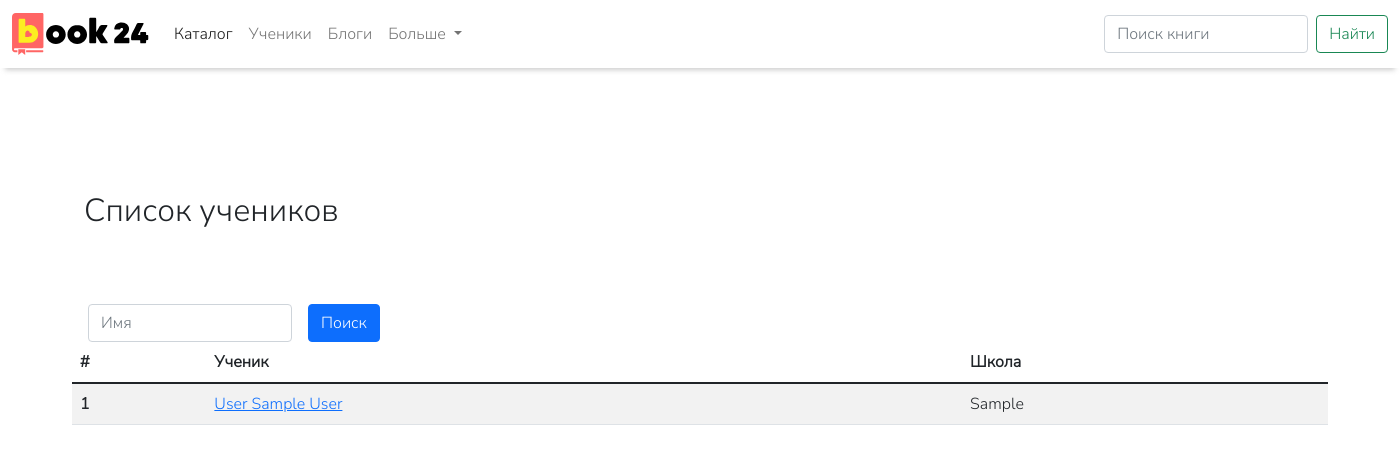
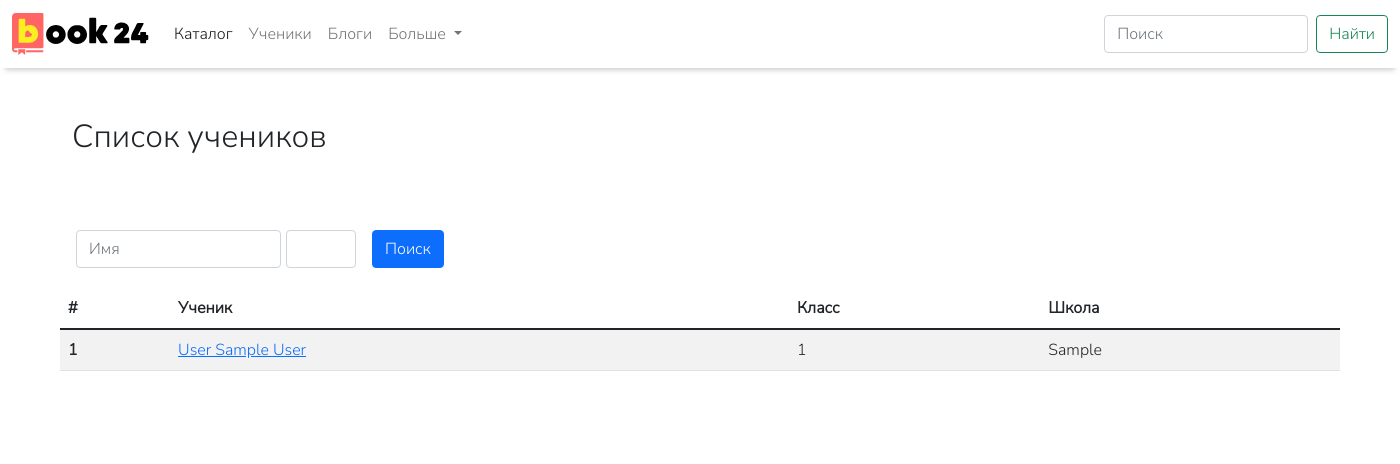
Before and after one commit to klapzL/project-3, a Django app: page /students/ in a window 1400 px wide. Shown: the top 464 px of the page. Run offline with Django 4.2, Linux system fonts and the light colour scheme; tables that the repository leaves empty hold one stand-in row (values such as "Sample post"); some libraries are stand-ins or nearby versions.

Commit message:
look up was added

```diff
--- a/blogs/static/blogs/css/custom.css
+++ b/blogs/static/blogs/css/custom.css
@@ -35,11 +35,15 @@
   display: block;
   width: 10em;
 }
-
+.books {
+  display: flex;
+}
 .book {
   display: block;
-  width: 300px;
+  width: auto;
   margin-bottom: 20px;
+  margin-left: 20px;
+  margin-right: 30px;
 }
 .book img {
   object-fit: contain;
@@ -72,8 +76,19 @@
     margin-right: 20em;
 }
 .navbar-shadows {
-  margin-bottom: 300px;
   -webkit-box-shadow: 0px 7px 5px -5px rgba(144, 144, 144, 0.45);
   -moz-box-shadow: 0px 7px 5px -5px rgba(144, 144, 144, 0.45);
   box-shadow: 0px 7px 5px -5px rgba(144, 144, 144, 0.45);
 }
+.table-student {
+  margin-top: 20px;
+}
+form .row {
+  margin-top: -30em;
+}
+.search {
+  display: flex;
+}
+.grade-search {
+  margin-left: 5px;
+}
--- a/core/settings.py
+++ b/core/settings.py
@@ -57,7 +57,7 @@
     {
         'BACKEND': 'django.template.backends.django.DjangoTemplates',
         'DIRS': [BASE_DIR/'templates'],
-        'APP_DIRS': False,
+        'APP_DIRS': True,
         'OPTIONS': {
             'context_processors': [
                 'django.template.context_processors.debug',
--- a/students/views.py
+++ b/students/views.py
@@ -1,16 +1,31 @@
-from django.shortcuts import render
+from django.shortcuts import render, get_object_or_404
 from .models import Student
 
 def students_list(request):
-    students = Student.objects.all
+    students = Student.objects.all()
+    search_query = request.GET.get('q', '')
+    search_query_grade = request.GET.get('grade')
+    if search_query:
+        students = students.filter(name__contains=search_query)
+    if search_query_grade:
+        students = students.filter(grade=search_query_grade)
     context = {
-        'students': students
+        'students': students,
+        'search_query': search_query,
     }
     return render(request, 'students/students_list.html', context)
 
 def student_details(request, student_id):
     students = Student.objects.get(id=student_id)
+    students = get_object_or_404(Student, pk=student_id)
     context = {
         'student': students
     }
     return render(request, 'students/student_details.html', context)
+
+def student_create(request):
+    # form = Student
+    context = {
+
+    }
+    return render(request, 'students/student_create', context)
--- a/templates/_base.html
+++ b/templates/_base.html
@@ -6,9 +6,9 @@
     <meta charset="UTF-8">
     <meta name="viewport" content="width=device-width, initial-scale=1.0">
     <title>{% block title %}{% endblock title %}</title>
-    <link href="{% static 'blogs/css/bootstrap.min.css' %}" rel="stylesheet"
-        integrity="sha384-1BmE4kWBq78iYhFldvKuhfTAU6auU8tT94WrHftjDbrCEXSU1oBoqyl2QvZ6jIW3" crossorigin="anonymous">
-    <link rel="stylesheet" href="{% static 'students/css/custom.css' %}">
+    <link rel="stylesheet" href="{% static 'blogs/css/bootstrap.min.css' %}">
+    <link href="{% static 'blogs/css/bootstrap.min.css' %}">
+    <link rel="stylesheet" href="{% static 'blogs/css/custom.css' %}">
     <link rel="preconnect" href="https://fonts.googleapis.com">
     <link rel="preconnect" href="https://fonts.gstatic.com" crossorigin>
     <link href="https://fonts.googleapis.com/css2?family=Luckiest+Guy&family=Nunito+Sans:wght@300&display=swap"
@@ -55,7 +55,7 @@
                     </li>
                 </ul>
                 <form class="d-flex">
-                    <input class="form-control me-2" type="search" placeholder="Поиск книги" aria-label="Search">
+                    <input class="form-control me-2" type="search" placeholder="Поиск" aria-label="Search">
                     <button class="btn btn-outline-success" type="submit">Найти</button>
                 </form>
             </div>
--- a/templates/blogs/books_list.html
+++ b/templates/blogs/books_list.html
@@ -5,8 +5,9 @@
 
 {% block content %}
 <h1 class="title">Книги</h1>
+<div class="books">
     {% for b in books %}
-    <div class="book">
+        <div class="book col">
             <div class="descriptions">
                 <img src="{{b.cover.url}}" alt="">
                 <div class="price">
@@ -16,5 +17,6 @@
             </div>
         </div>
         {% endfor %}
+</div>
 
 {% endblock content %}
--- a/templates/students/students_list.html
+++ b/templates/students/students_list.html
@@ -5,24 +5,28 @@
 
 
 {% block content %}
-<div class="row mt-4">
     <h2>Список учеников</h2>
-    <form class="row gy-2 gx-3 align-items-center">
-        <div class="col-auto">
+    <form class="row gy-2 gx-3 " action="">
+        <div class="search col-auto">
             <label class="visually-hidden" for="autoSizingInputGroup">Username</label>
             <div class="input-group">
-                <input type="text" class="form-control" id="autoSizingInputGroup" placeholder="Имя">
+                <input type="text" class="form-control" id="autoSizingInputGroup" placeholder="Имя" name="q" value="{{search_query}}">
+            </div>
+            <label class="visually-hidden" for="gradeInput">Класс</label>
+            <div class="grade-search col-md-3 col-2">
+                <input class="form-control" type="number" name="grade" min="1" max="11" id="gradeInput">
             </div>
         </div>
         <div class="col-auto">
             <button type="submit" class="btn btn-primary">Поиск</button>
         </div>
     </form>
-    <table class="table table-striped">
+    <table class="table table-striped table-student">
         <thead>
             <tr>
                 <th scope="col">#</th>
                 <th scope="col">Ученик</th>
+                <th scope="col">Класс</th>
                 <th scope="col">Школа</th>
             </tr>
         </thead>
@@ -36,10 +40,16 @@
                         {{s.name}}
                     </a>
                 </td>
+                <td>{{s.grade}}</td>
                 <td>{{s.school}}</td>
             </tr>
+            {% empty %}
+                <tr>
+                    <td colspan="3">
+                        Совпадений не найдено
+                    </td>
+                </tr>
             {% endfor %}
         </tbody>
     </table>
-</div>
 {% endblock content %}
```
Also changed, not shown: templates/students/student_create.html (added, +12 -0 lines), students/forms.py (added). Lines whose indentation alone changed are shown as unchanged.
